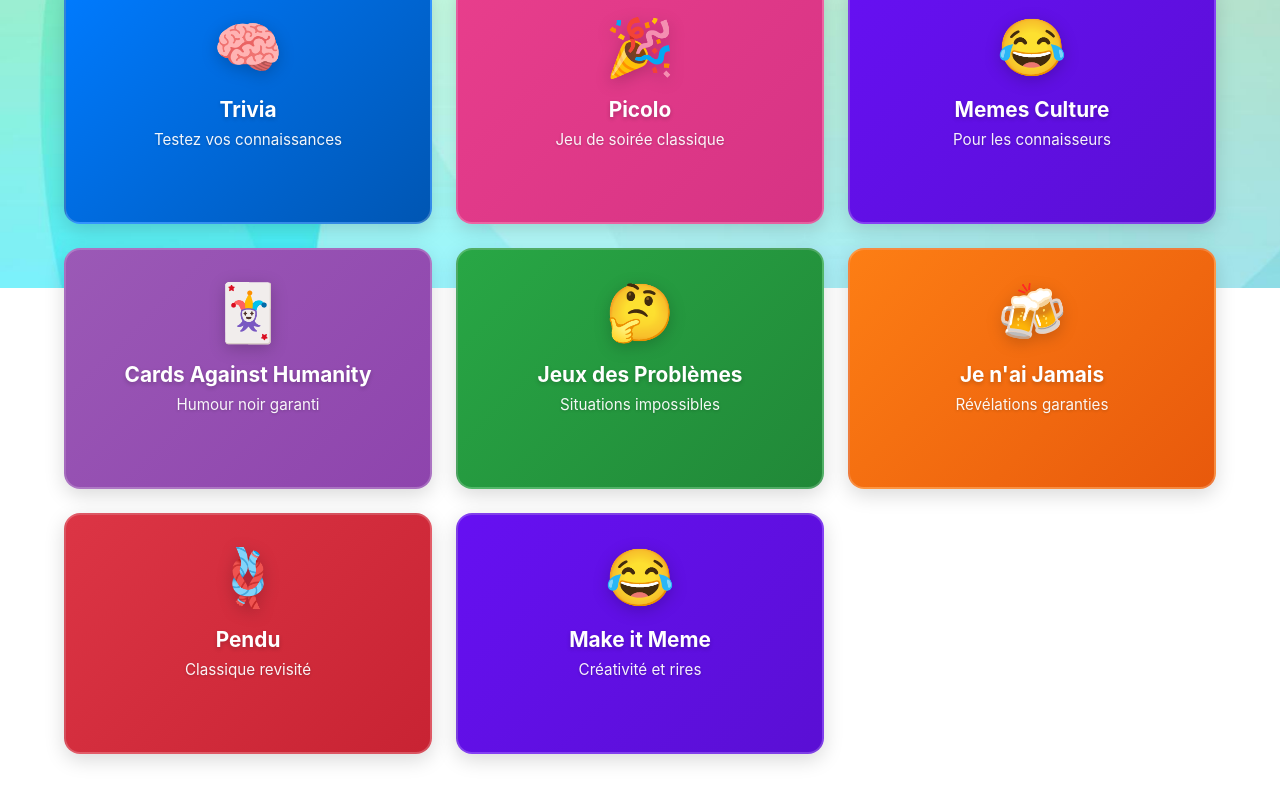
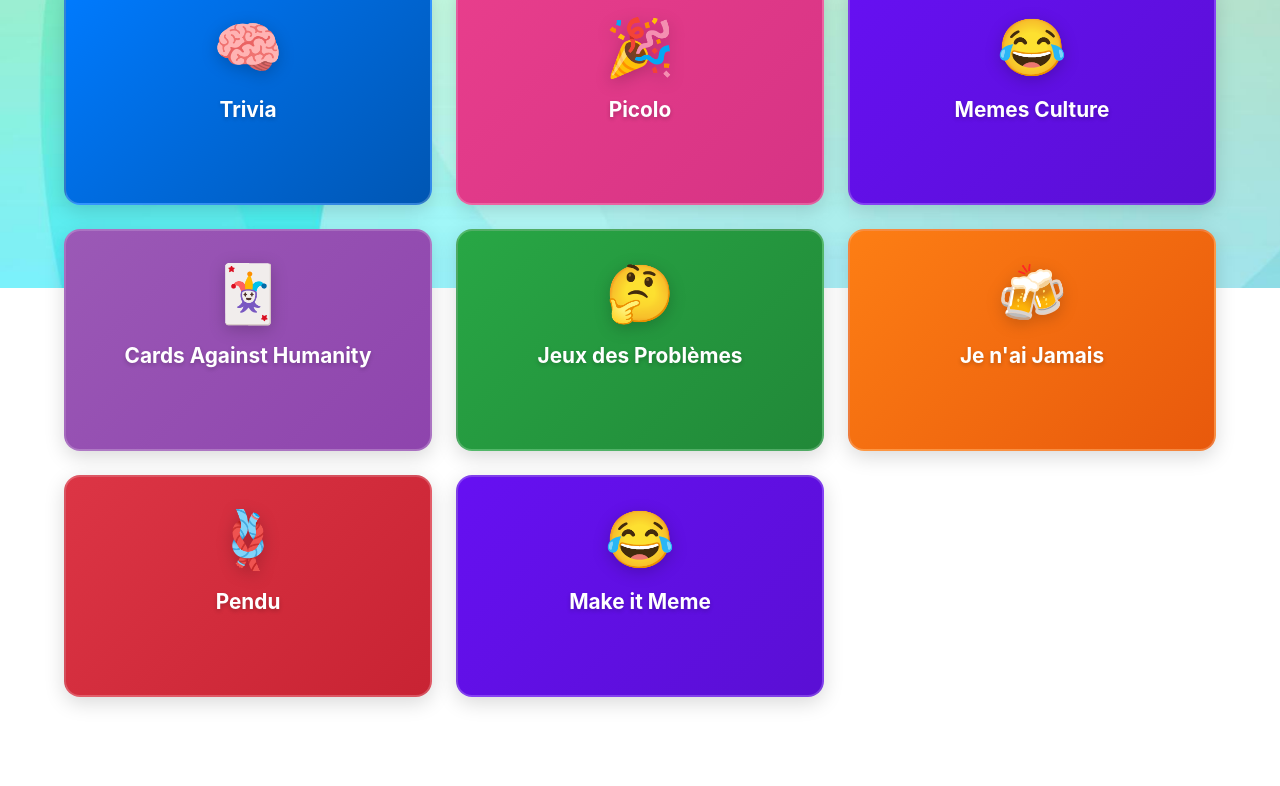
Before and after one commit to PaulFrp/mini, a Next.js app: page / in a window 1280 px wide. Shown: the part 512-1298 px from the top of the page. After the commit the page ends 1241 px from the top, so only its background shows below. Built offline with nearby package versions, Linux system fonts and the light colour scheme.

Commit message:
trying fix again

```diff
--- a/src/App.js
+++ b/src/App.js
@@ -6,56 +6,56 @@
   {
     name: "Trivia",
     emoji: "🧠",
-    description: "Testez vos connaissances",
+    description: "",
     link: "/trivia",
     color: "blue"
   },
   {
     name: "Picolo",
     emoji: "🎉",
-    description: "Jeu de soirée classique",
+    description: "",
     link: "/picolo",
     color: "pink"
   },
   {
     name: "Memes Culture",
     emoji: "😂",
-    description: "Pour les connaisseurs",
+    description: "",
     link: "/memes",
     color: "indigo"
   },
   {
     name: "Cards Against Humanity",
     emoji: "🃏",
-    description: "Humour noir garanti",
+    description: "",
     link: "/cards_against_humanity",
     color: "purple"
   },
   {
     name: "Jeux des Problèmes",
     emoji: "🤔",
-    description: "Situations impossibles",
+    description: "",
     link: "/pb_games",
     color: "green"
   },
   {
     name: "Je n'ai Jamais",
     emoji: "🍻",
-    description: "Révélations garanties",
+    description: "",
     link: "/never",
     color: "orange"
   },
   {
     name: "Pendu",
     emoji: "🪢",
-    description: "Classique revisité",
+    description: "",
     link: "/pendu/pendu_one",
     color: "red"
   },
   {
     name: "Make it Meme",
     emoji: "😂",
-    description: "Créativité et rires",
+    description: "",
     link: "/make_it_meme",
     color: "indigo"
   },
```
Also changed, not shown: pages/cards_against_humanity/room.js (+21 -5 lines).
